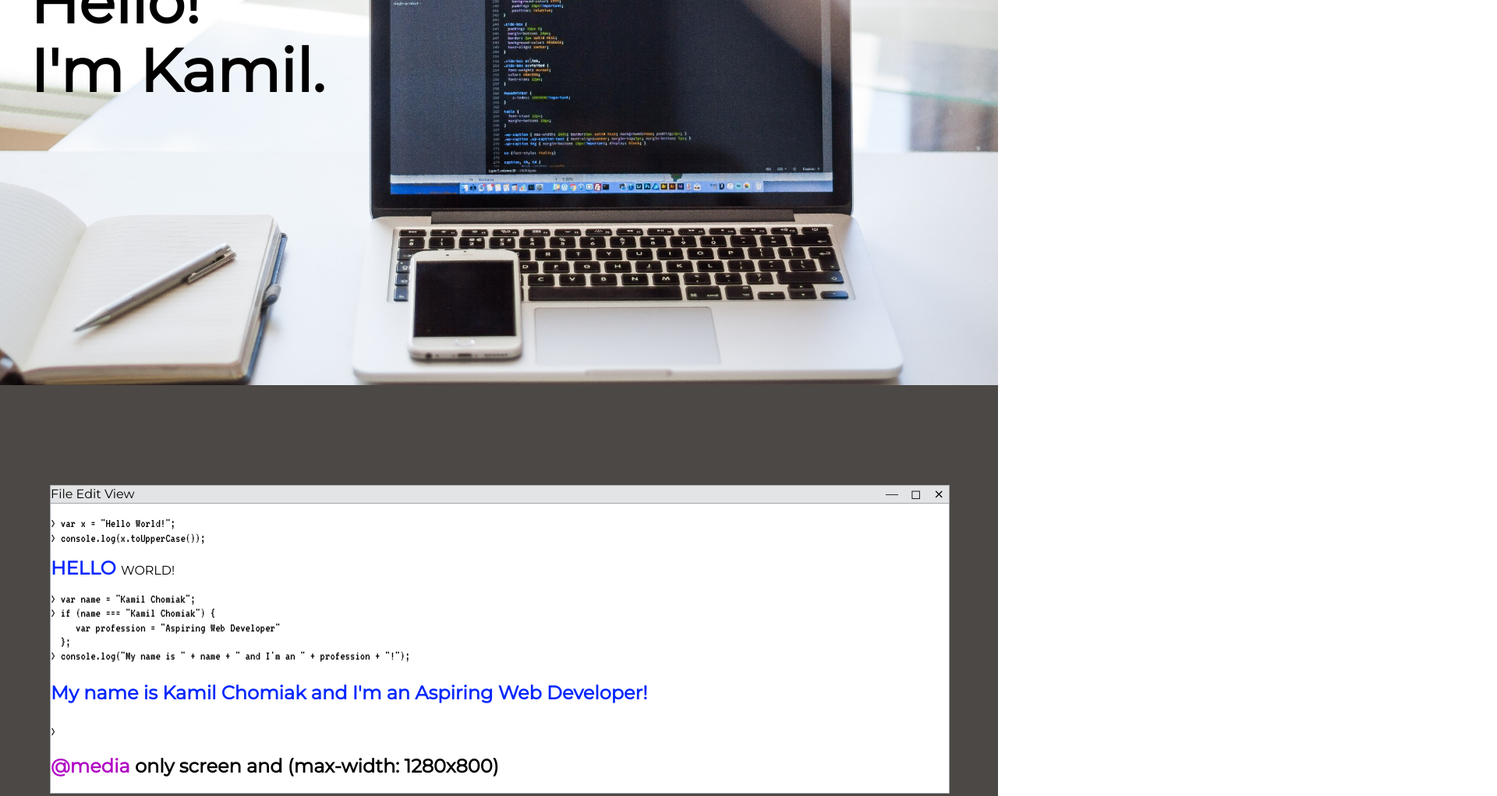
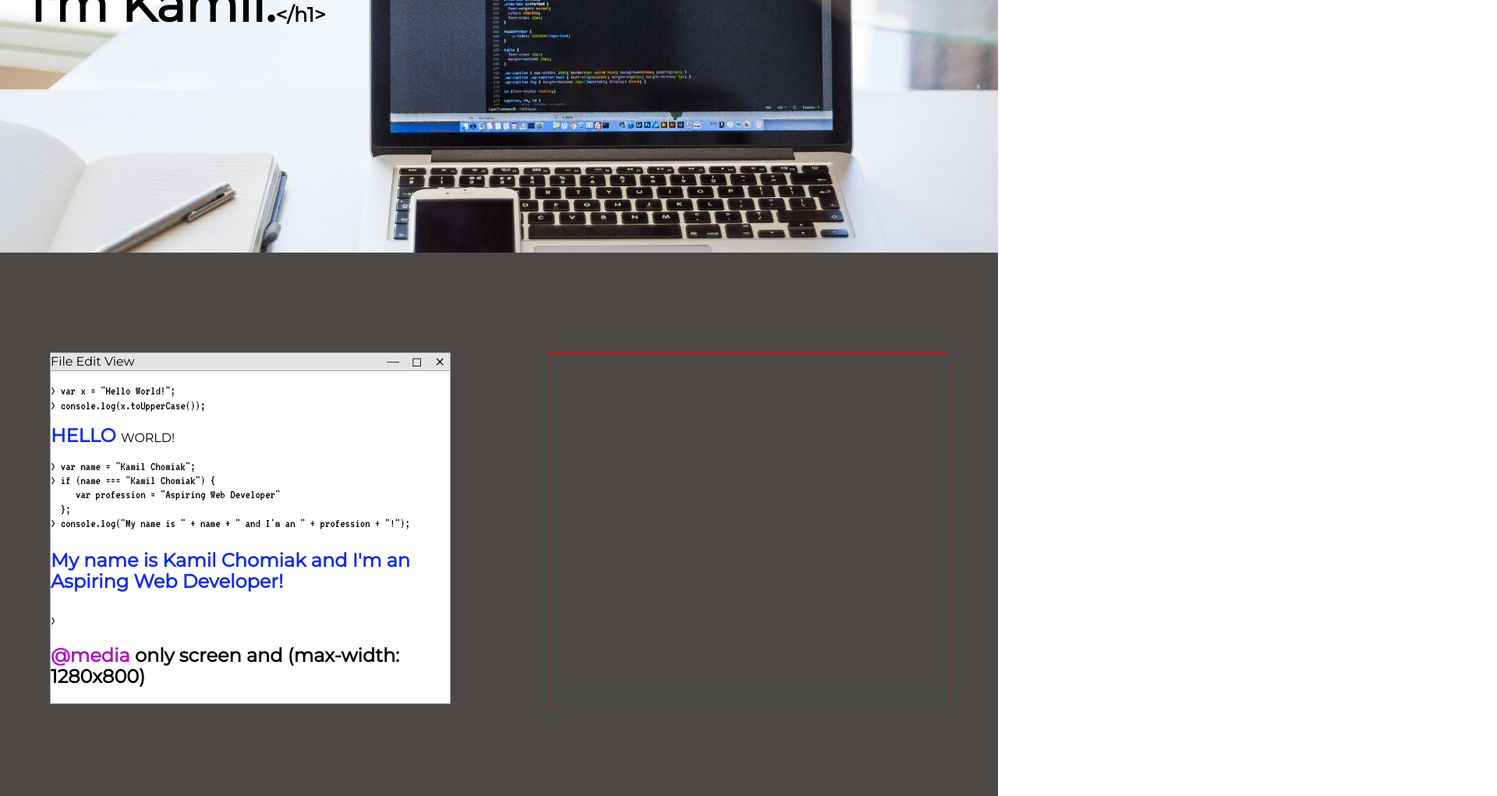
Before and after one commit to chomiak89/portfolio, a plain HTML site: page index.html in a window 1280 px wide. Shown: the part 397-1418 px from the top of the page at 78% size, 1920 px wide, since content can reach past the window. Drawn offline with nearby package versions, Linux system fonts and the light colour scheme.

Commit message:
updated banner and added content container for about

```diff
--- a/_banner.scss
+++ b/_banner.scss
@@ -4,8 +4,11 @@
   background-repeat: no-repeat;
   background-position: center;
   background-size: cover;
-  padding: 20% 0 30% 3%;
+  padding: 15% 0 25% 3%;
   font-family:'Montserrat', sans-serif;
-  font-size: 6vw;
+  font-size: 5vw;
   // height: 980px;
 }
+.htmlText {
+  font-size: 2vw;
+}
--- a/_mainPgCntnt1.scss
+++ b/_mainPgCntnt1.scss
@@ -3,10 +3,12 @@
   background-color: #4c4845;
   padding: 10% 0;
   margin-top: -8%;
+  display: flex;
+  justify-content: space-between;
 }
 .mainPgCntnt1 {
-  margin: 0 5% 0 5%;
-  width: 90%;
+  margin: 0 0 0 5%;
+  width: 40%;
   font-family:'Montserrat', sans-serif;
   border: 1px solid #a2a6ad;
   background-color: #fff;
@@ -45,6 +47,12 @@
 
 .btnRed:hover {
   background-color: #ff1500 !important;
+}
+
+.mainPgCntnt2 {
+  width: 40%;
+  border: 1px solid red;
+  margin-right: 5%;
 }
 //================================================ BLINKING CURSOR START
 .blinking-cursor {
@@ -104,20 +112,8 @@
 }
 //================================================ BLINKING CURSOR END
 
-// header ul {
-//   list-style-type: none;
-//   margin: auto 0;
-//     li {
-//       display: inline-block;
-//     }
-//     a {
-//       text-decoration: none;
-//       text-transform: uppercase;
-//       font-weight: bold;
-//       color: #000;
-//       margin-left: 10px;
-//        &:hover {
-//          text-decoration: underline;
-//        }
-//     }
+// .scrollContainer {
+//   overflow: scroll;
+//   width: 100%;
+//   height: 100%;
 // }
--- a/index.html
+++ b/index.html
@@ -17,16 +17,17 @@
     <header>
       <h2>Kamil Chomiak</h2>
       <ul>
-        <li><a href="about.html">About</a></li>
+        <li><a href="index.html#about">About</a></li>
         <li><a href="work.html">Work</a></li>
         <li><a href="contact.html">Contact</a></li>
       </ul>
     </header>
 
     <div class="bannerContainer">
-      <h3>Hello!<br>I'm Kamil.</h3>
+      <h3><span class="htmlText">&lt;h1&gt;</span>Hello!<span class="htmlText">&lt;br&gt;</span><br>I'm Kamil.<span class="htmlText">&lt;/h1&gt;</span></h3>
     </div>
 
+    <a id="about"></a>
     <div class="contentContainer">
       <div class="mainPgCntnt1">
         <div class="terminalNavBar">
@@ -41,6 +42,7 @@
             <button class="btnRed" type="button">&Cross;</button>
           </div>
         </div>
+        <div class="scrollContainer">
         <p class="code">&gt; var x = "Hello World!";<br>&gt; console.log(x.toUpperCase());</p>
         <p><span class="aquaColor bold large">HELLO </span>WORLD!</p>
         <p class="code">&gt; var name = "Kamil Chomiak"; <br> &gt; if (name === "Kamil Chomiak") { <br> &nbsp;&nbsp;&nbsp;&nbsp; var profession = "Aspiring Web Developer" <br> &nbsp; }; <br> &gt; console.log("My name is " + name + " and I'm an " + profession + "!");</p>
@@ -48,10 +50,13 @@
         <p class="code">&gt; <span class="blinking-cursor">|</span></p>
         <h2><span class="purpleColor">@media</span> only screen and (max-width: <span id="dimensions"></span>)</h2>
       </div>
+      </div>
+      <div class="mainPgCntnt2">
+      </div>
   </div>
 
     <div>
-      <img src="img/mac.jpeg">
+      <img src="img/mac.jpeg" style="width: 100%;">
     </div>
 
 
```
Also changed, not shown: styles.min.css.
